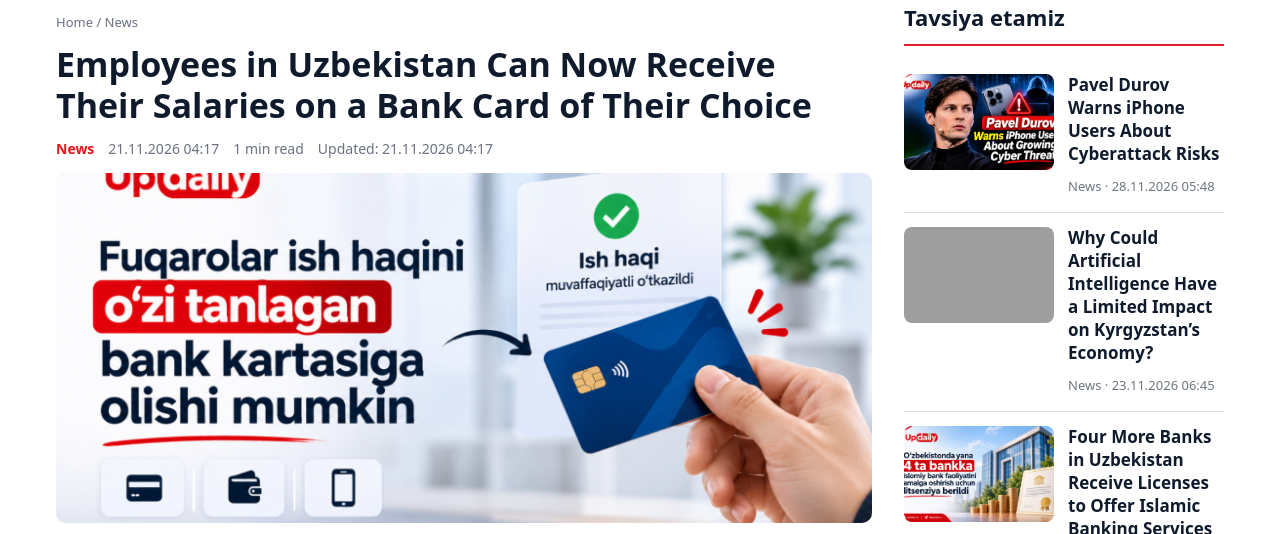
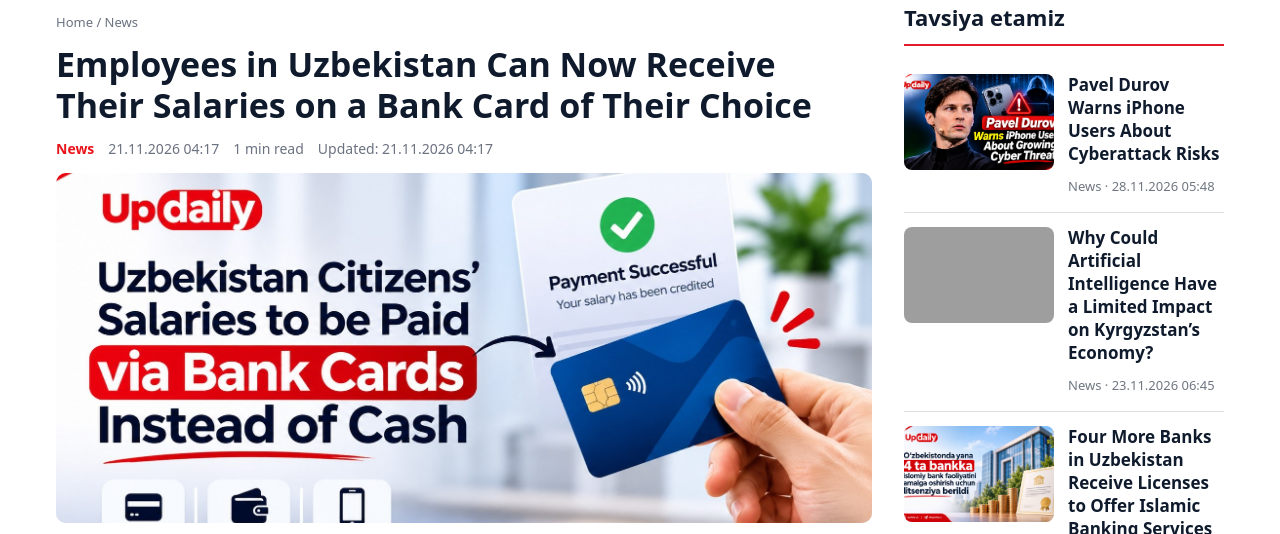
Before and after one commit to socialasadbek/Updaily-site, an Astro site: page /en/a/employees-in-uzbekistan-can-now-receive-their-salaries-on-a-bank-card-of-their-choice in a window 1280 px wide. Shown: the part 251-785 px from the top of the page. Built offline with nearby package versions, Linux system fonts and the light colour scheme; Astro itself is replaced by a stand-in of ours; grey boxes are pictures that could not be loaded.

Commit message:
Update Maqolalar — English “employees-in-uzbekistan-can-now-receive-their-salaries-on-a-bank-card-of-their-choice” +1

```diff
--- a/src/content/articles/en/employees-in-uzbekistan-can-now-receive-their-salaries-on-a-bank-card-of-their-choice.md
+++ b/src/content/articles/en/employees-in-uzbekistan-can-now-receive-their-salaries-on-a-bank-card-of-their-choice.md
@@ -5,7 +5,8 @@ date: 2026-11-21T04:17:00Z
 updated: 2026-11-21T04:17:00Z
 author: asadbek-botirov
 category: news
-cover: /uploads/39312.png
+cover: /uploads/photo_5213449866640564855_w.jpg
+video: ''
 coverAlt: Employees in Uzbekistan Can Now Receive Their Salaries on a Bank Card of Their Choice
 summary: |-
   Employees in Uzbekistan can now receive their salaries and other payments through a bank card or e-wallet of their choice, regardless of which bank provides services to their employer.
```
Also changed, not shown: public/uploads/photo_5213449866640564855_w.jpg (added).
